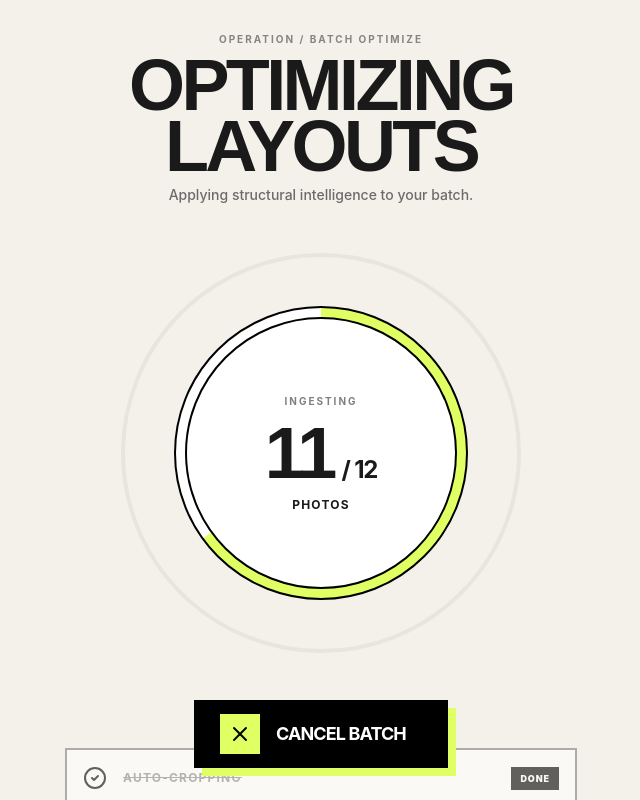
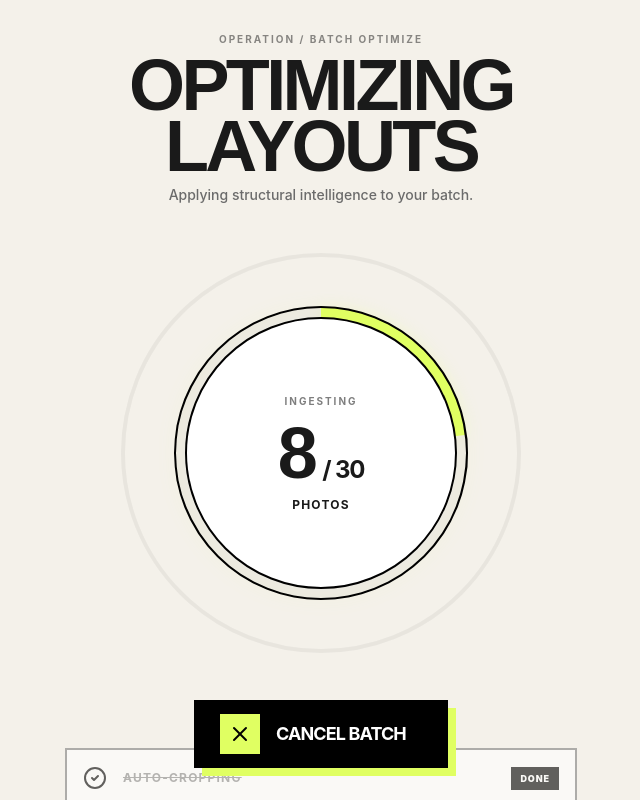
Before and after one commit to ahmadsherif2910/Cropy, a React (Vite) app: page / in a window 1280 px wide. Both pictures are taken after a click on the button "START PROCESSING". Shown: the top 800 px of the page, without its empty margins (319-959 px from the left). Built offline with nearby package versions, Linux system fonts and the light colour scheme.

Commit message:
fluid progress

```diff
--- a/src/components/ProcessingView.tsx
+++ b/src/components/ProcessingView.tsx
@@ -8,8 +8,8 @@ interface ProcessingViewProps {
 }
 
 export default function ProcessingView({ onComplete, onCancel }: ProcessingViewProps) {
-  const [progress, setProgress] = useState(65);
-  const totalPhotos = 12;
+  const [progress, setProgress] = useState(0);
+  const totalPhotos = 30;
   const currentPhoto = Math.floor((progress / 100) * totalPhotos) + 1;
 
   useEffect(() => {
@@ -17,17 +17,18 @@ export default function ProcessingView({ onComplete, onCancel }: ProcessingViewP
       setProgress((prev) => {
         if (prev >= 100) {
           clearInterval(interval);
-          setTimeout(onComplete, 500);
+          setTimeout(onComplete, 1000);
           return 100;
         }
-        return prev + 1;
+        return prev + 0.5; // Slower, smoother progress
       });
-    }, 100);
+    }, 50);
     return () => clearInterval(interval);
   }, [onComplete]);
 
-  const dashArray = 2 * Math.PI * 130;
-  const dashOffset = dashArray - (dashArray * progress) / 100;
+
+  const radius = 130;
+  const circumference = 2 * Math.PI * radius;
 
   return (
     <div className="min-h-screen flex flex-col items-center justify-center p-4 md:p-8 bg-[#F4F1EA] relative">
@@ -42,27 +43,27 @@ export default function ProcessingView({ onComplete, onCancel }: ProcessingViewP
         <div className="absolute inset-0 rounded-full border-4 border-black/5" />
 
         {/* Progress Circle SVG */}
-        <svg className="w-full h-full -rotate-90" viewBox="0 0 400 400">
+        <svg className="w-full h-full -rotate-90 drop-shadow-[0_0_8px_rgba(224,255,98,0.2)]" viewBox="0 0 400 400">
           <circle
             cx="200"
             cy="200"
-            r="130"
+            r={radius}
             fill="none"
-            stroke="white"
+            stroke="black"
+            strokeOpacity="0.03"
             strokeWidth="32"
           />
           <motion.circle
             cx="200"
             cy="200"
-            r="130"
+            r={radius}
             fill="none"
             stroke="currentColor"
             strokeWidth="32"
             className="text-primary"
-            style={{
-              strokeDasharray: dashArray,
-              strokeDashoffset: dashOffset,
-            }}
+            initial={{ strokeDasharray: circumference, strokeDashoffset: circumference }}
+            animate={{ strokeDashoffset: circumference - (progress / 100) * circumference }}
+            transition={{ duration: 0.2, ease: "linear" }}
           />
           <circle
             cx="200"
@@ -135,9 +136,8 @@ export default function ProcessingView({ onComplete, onCancel }: ProcessingViewP
 
 function OperationItem({ status, label }: { status: 'done' | 'active' | 'waiting', label: string }) {
   return (
-    <div className={`p-4 border-2 transition-all flex items-center justify-between ${
-      status === 'active' ? 'bg-primary border-black shadow-[4px_4px_0_0_#000000] translate-x-1 -translate-y-1' : 'bg-white border-black/50 opacity-60'
-    }`}>
+    <div className={`p-4 border-2 transition-all flex items-center justify-between ${status === 'active' ? 'bg-primary border-black shadow-[4px_4px_0_0_#000000] translate-x-1 -translate-y-1' : 'bg-white border-black/50 opacity-60'
+      }`}>
       <div className="flex items-center gap-4">
         {status === 'done' && <CheckCircle2 size={24} className="text-black" />}
         {status === 'active' && <RefreshCw size={24} className="text-black animate-spin" />}
@@ -148,10 +148,9 @@ function OperationItem({ status, label }: { status: 'done' | 'active' | 'waiting
         </span>
       </div>
 
-      <span className={`text-[9px] font-black uppercase tracking-widest px-2 py-1 border border-black ${
-        status === 'done' ? 'bg-black text-white' :
+      <span className={`text-[9px] font-black uppercase tracking-widest px-2 py-1 border border-black ${status === 'done' ? 'bg-black text-white' :
         status === 'active' ? 'bg-white text-black' : 'bg-transparent text-black opacity-30'
-      }`}>
+        }`}>
         {status === 'done' ? 'Done' : status === 'active' ? 'Active' : 'Wait'}
       </span>
     </div>
```
